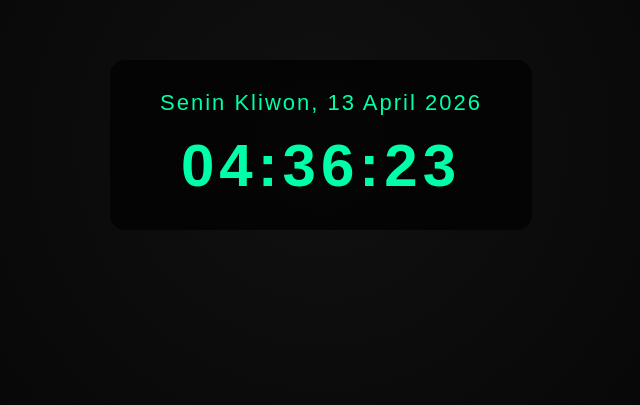
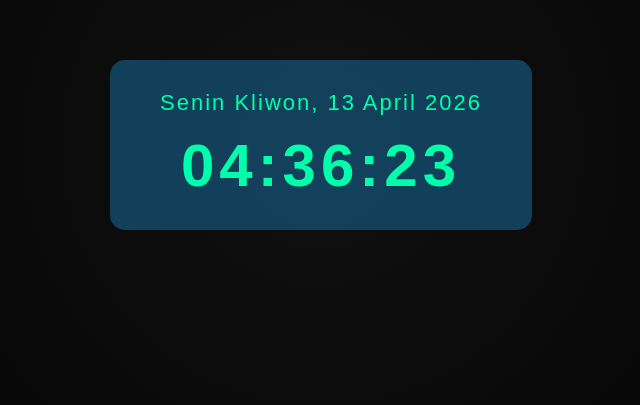
Before and after one commit to maishafrr/jam-pasaran, a plain HTML site: page index.html in a window 1280 px wide. Shown: the part 263-668 px from the top of the page, without its empty margins (319-959 px from the left). Drawn offline with Linux system fonts and the light colour scheme.

Commit message:
Change color scheme and background in CSS
Updated color scheme and background for the body and main box.

```diff
--- a/jam-external.css
+++ b/jam-external.css
@@ -1,7 +1,7 @@
 
 body {
     background: radial-gradient(circle, #111, #000);
-    color: #00ffaa;
+    color: #006eff;
     font-family: 'Arial', sans-serif;
     text-align: center;
     height: 100vh;
@@ -12,7 +12,7 @@ body {
 
 /* Kotak utama */
 .kotak-jam {
-    background: rgba(0, 0, 0, 0.7);
+    background: rgba(21, 86, 124, 0.7);
     padding: 30px 50px;
     border-radius: 15px;
 
```
